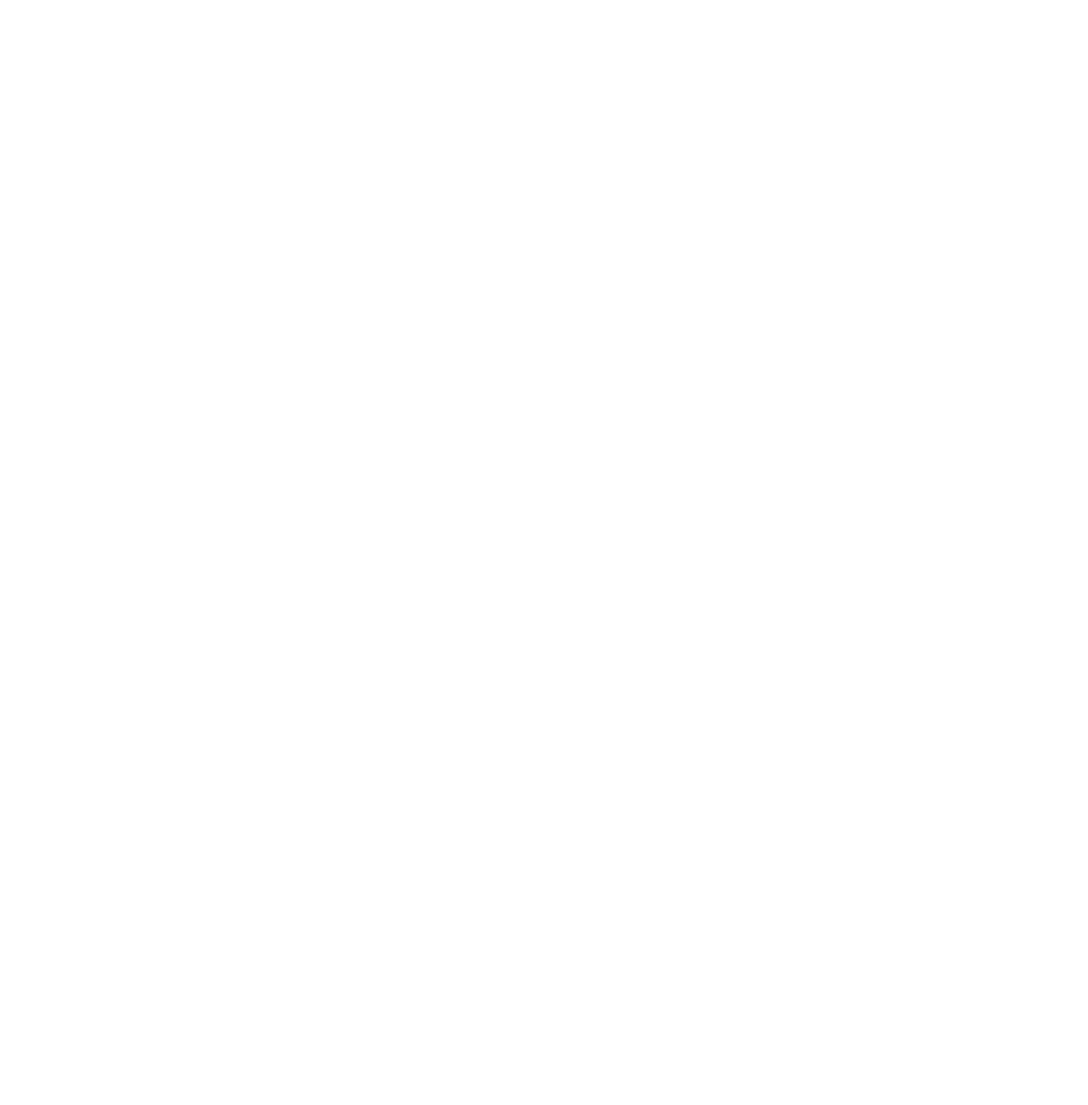
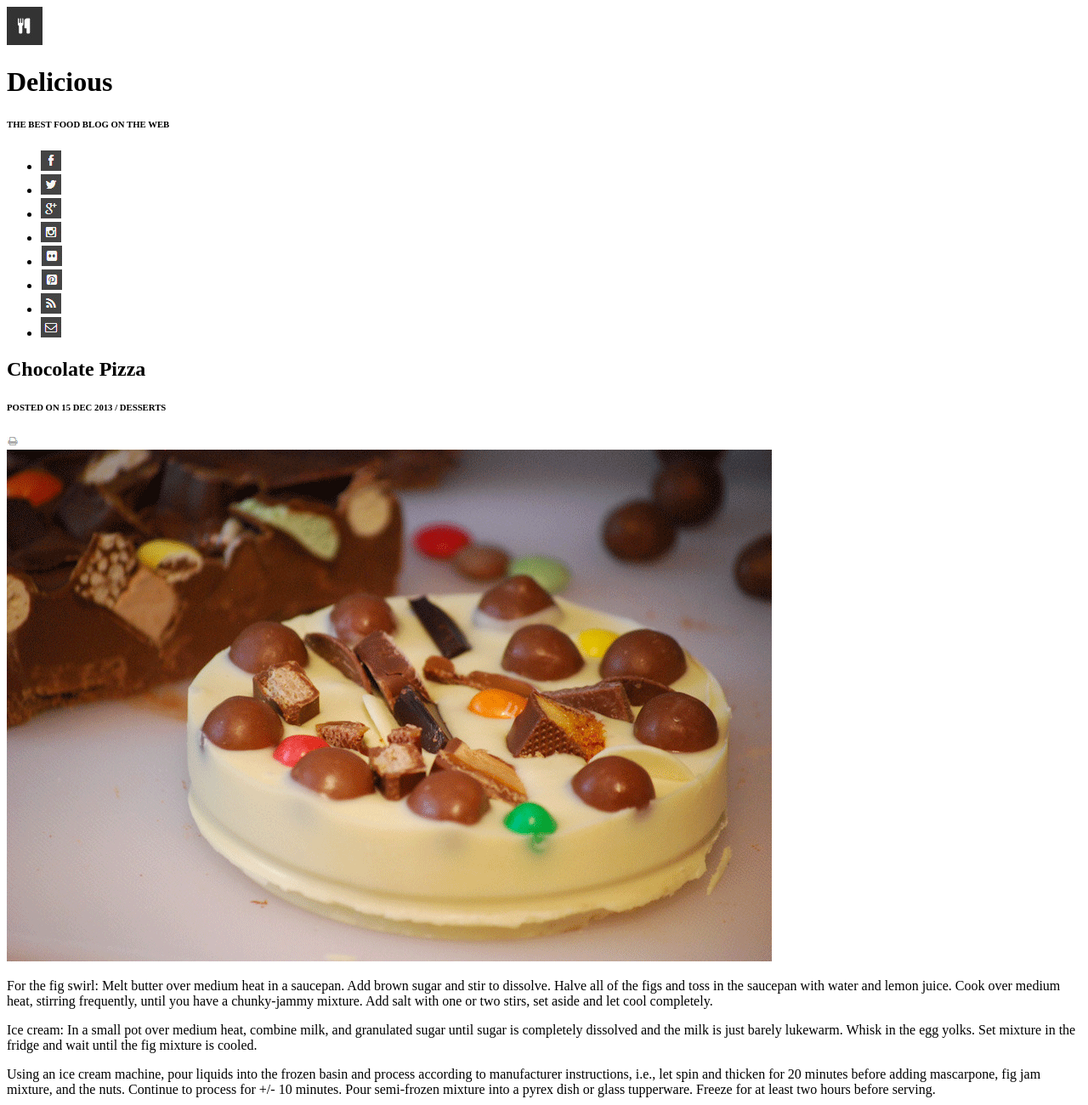
Before and after one commit to Deiosha/chocolate-pizza-1, a plain HTML site: page index.html in a window 1280 px wide. Shown: the top 1300 px of the page at 85% size. Before the commit the page ends 800 px from the top, so only its background shows below. Drawn offline with Linux system fonts and the light colour scheme.

Commit message:
created html and added images

```diff
--- a/index.html
+++ b/index.html
@@ -7,6 +7,47 @@
   <title>Chocolate Pizza</title>
 </head>
 <body>
-
+  <header>
+    <img src="images/logo.png">
+    <h1>Delicious</h1>
+    <h6>THE BEST FOOD BLOG ON THE WEB</h6>
+    <ul>
+      <li><img src="images/fb-icon.png"></li>
+      <li><img src="images/twit-icon.png"></li>
+      <li><img src="images/gp-icon.png"></li>
+      <li><img src="images/insta-icon.png"></li>
+      <li><img src="images/flic-icon.png"></li>
+      <li><img src="images/pint-icon.png"></li>
+      <li><img src="images/rss-icon.png"></li>
+      <li><img src="images/mail-icon.png"></li>
+    </ul>
+  </header>
+  <main>
+    <h2>Chocolate Pizza</h2>
+    <h6>POSTED ON 15 DEC 2013 / DESSERTS</h6>
+    <img src="images/print-icon.png">
+    <section>
+      <img src="images/choco-pizza.png">
+        <p>For the fig swirl: Melt butter over medium heat in a saucepan. Add brown sugar and stir to dissolve. Halve all
+          of the figs and toss in the saucepan with water and lemon juice. Cook over medium heat, stirring frequently, until
+          you have a chunky-jammy mixture. Add salt with one or two stirs, set aside and let cool completely.</p>
+          <p>Ice cream: In a small pot over medium heat, combine milk, and granulated sugar until sugar is completely
+          dissolved and the milk is just barely lukewarm. Whisk in the egg yolks. Set mixture in the fridge and wait until the
+          fig mixture is cooled.</p>
+          <p>Using an ice cream machine, pour liquids into the frozen basin and process according to manufacturer
+          instructions, i.e., let spin and thicken for 20 minutes before adding mascarpone, fig jam mixture, and the nuts.
+          Continue to process for +/- 10 minutes. Pour semi-frozen mixture into a pyrex dish or glass tupperware. Freeze for
+          at least two hours before serving.</p>
+      <img src="images/list-bg.png">
+    </section>
+  </main>
+  <article>
+    <img src="images/van-pic.png">
+    <h3>Vanessa Steveson</h3>
+    <p>Food enthusiast, photography fan. Add a pinch of raw foodism and that's pretty much who I am.</p>
+    <button>SHARE RECIPE</button>
+  </article>
+  <img src="images/logo.png">
+  <footer> Delicious &copy; 2013. All Rights Reserved. Proudly published with Ghost.</footer>
 </body>
 </html>
```
